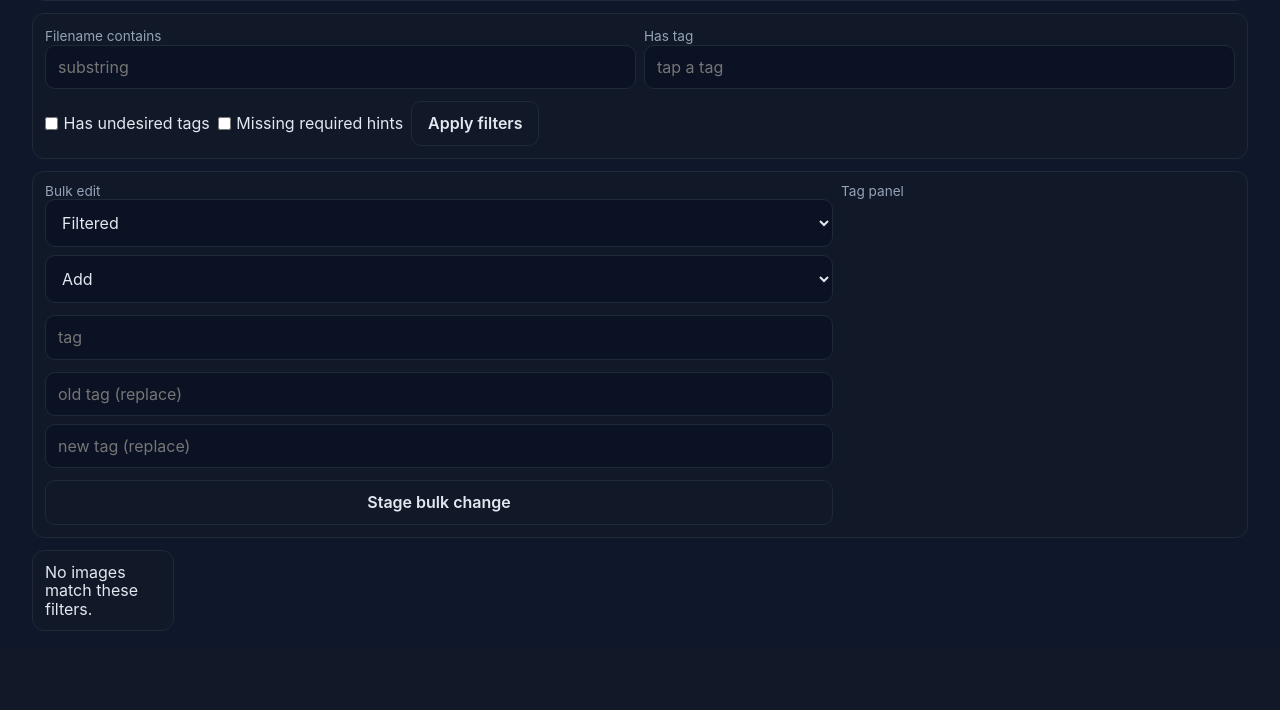
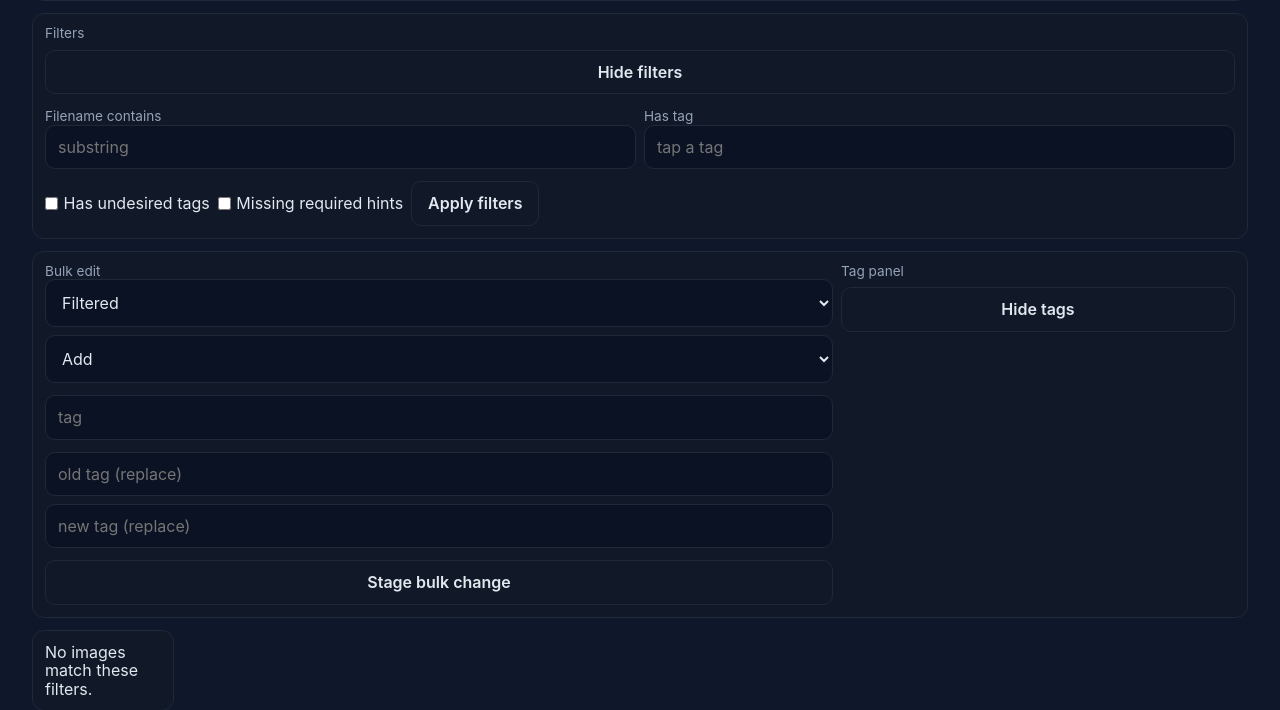
Before and after one commit to sporkins/sdxl-dataset-tag-tidy, a FastAPI app: template app/templates/dataset.html in a window 1280 px wide. Shown: the part 256-966 px from the top of the page. Before the commit the page ends 887 px from the top, so only its background shows below. Run offline with FastAPI, Linux system fonts and the light colour scheme; the template is opened without the code that fills it, so the values that code supplies are empty; some libraries are stand-ins or nearby versions.

Commit message:
Add collapsible toggles for filters and tag panel

```diff
--- a/app/static/js/app.js
+++ b/app/static/js/app.js
@@ -40,6 +40,26 @@ document.addEventListener('DOMContentLoaded', attachInteractions);
 document.body.addEventListener('htmx:afterSwap', attachInteractions);
 
 document.body.addEventListener('click', (event) => {
+  const toggleButton = event.target.closest('[data-toggle-target]');
+  if (toggleButton) {
+    const target = document.querySelector(toggleButton.dataset.toggleTarget || '');
+    if (target) {
+      const showLabel = toggleButton.dataset.toggleLabelShow || 'Show';
+      const hideLabel = toggleButton.dataset.toggleLabelHide || 'Hide';
+      const isHidden = target.hasAttribute('hidden');
+      if (isHidden) {
+        target.removeAttribute('hidden');
+        toggleButton.textContent = hideLabel;
+        toggleButton.setAttribute('aria-expanded', 'true');
+      } else {
+        target.setAttribute('hidden', '');
+        toggleButton.textContent = showLabel;
+        toggleButton.setAttribute('aria-expanded', 'false');
+      }
+    }
+    return;
+  }
+
   const targetButton = event.target.closest('#choose-folder');
   if (targetButton) {
     const rel = targetButton.dataset.rel || '';
--- a/app/templates/fragments/dataset_content.html
+++ b/app/templates/fragments/dataset_content.html
@@ -37,6 +37,11 @@
     </div>
 
     <div class="card stack">
+        <div class="row wrap" style="justify-content: space-between; align-items: center;">
+            <div class="small">Filters</div>
+            <button type="button" class="secondary" data-toggle-target="#filters-content" data-toggle-label-show="Show filters" data-toggle-label-hide="Hide filters" aria-expanded="true">Hide filters</button>
+        </div>
+        <div id="filters-content" class="stack">
             <form id="filters-form" class="stack" hx-get="/dataset" hx-target="#dataset-content" hx-trigger="change delay:250ms, submit" hx-swap="innerHTML">
                 <div class="row wrap">
                     <div style="flex:1; min-width: 180px;">
@@ -66,6 +71,7 @@
                 </div>
             </form>
         </div>
+    </div>
 
     <div class="card stack">
         <div class="row wrap" style="align-items:flex-start;">
@@ -94,8 +100,11 @@
                 <div id="bulk-result" class="small"></div>
             </div>
             <div style="flex:1; min-width: 200px;">
+                <div class="row wrap" style="justify-content: space-between; align-items: center;">
                     <div class="small">Tag panel</div>
-                <div class="list-inline">
+                    <button type="button" class="secondary" data-toggle-target="#tag-panel" data-toggle-label-show="Show tags" data-toggle-label-hide="Hide tags" aria-expanded="true">Hide tags</button>
+                </div>
+                <div id="tag-panel" class="list-inline">
                     {% for tag in summary.tags %}
                     <button class="tag {% if tag.is_undesired %}danger{% endif %}" hx-get="/dataset?has_tag={{ tag.tag | urlencode }}" hx-target="#dataset-content" hx-swap="innerHTML">{{ tag.tag }} ({{ tag.count }})</button>
                     {% endfor %}
```
Lines whose indentation alone changed are shown as unchanged.
